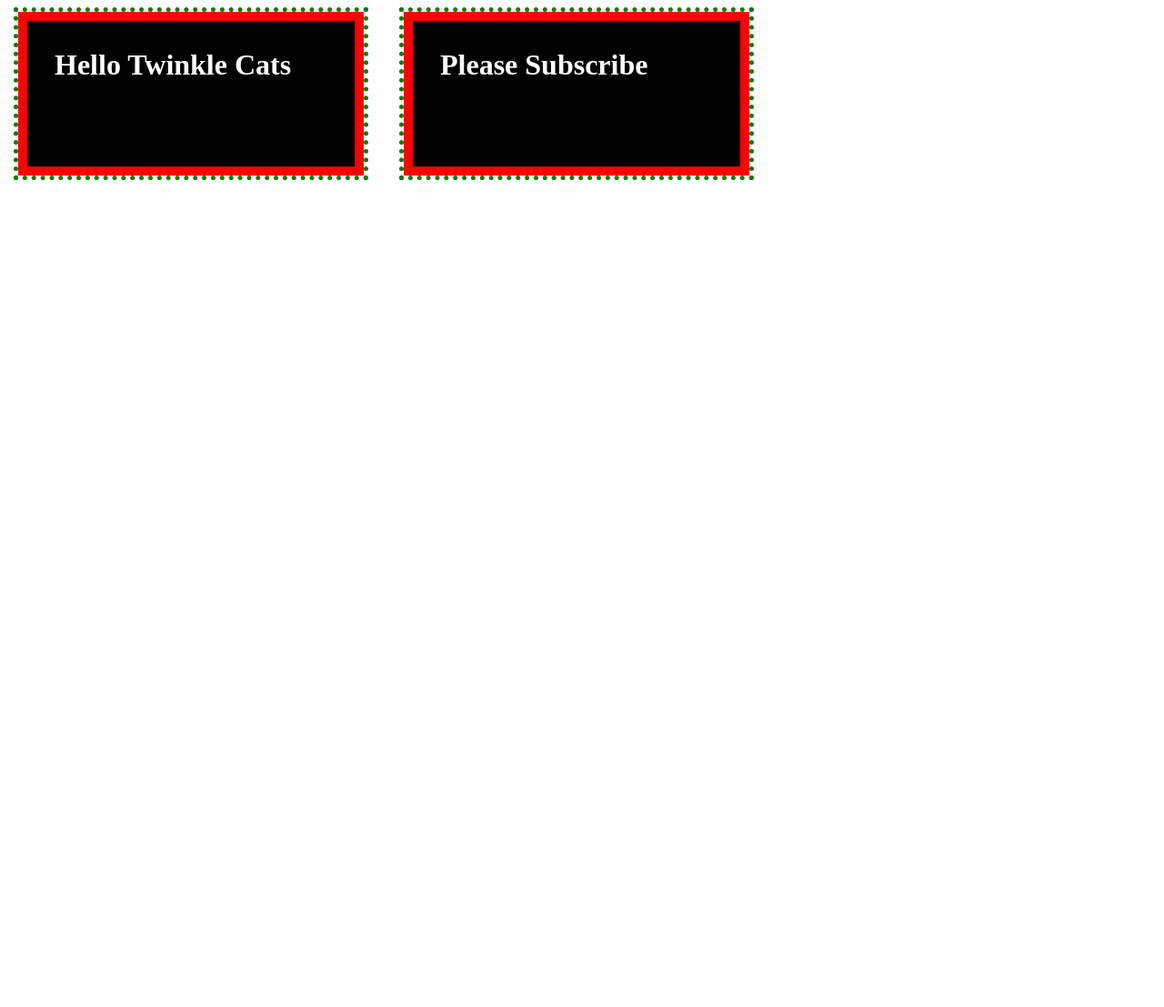
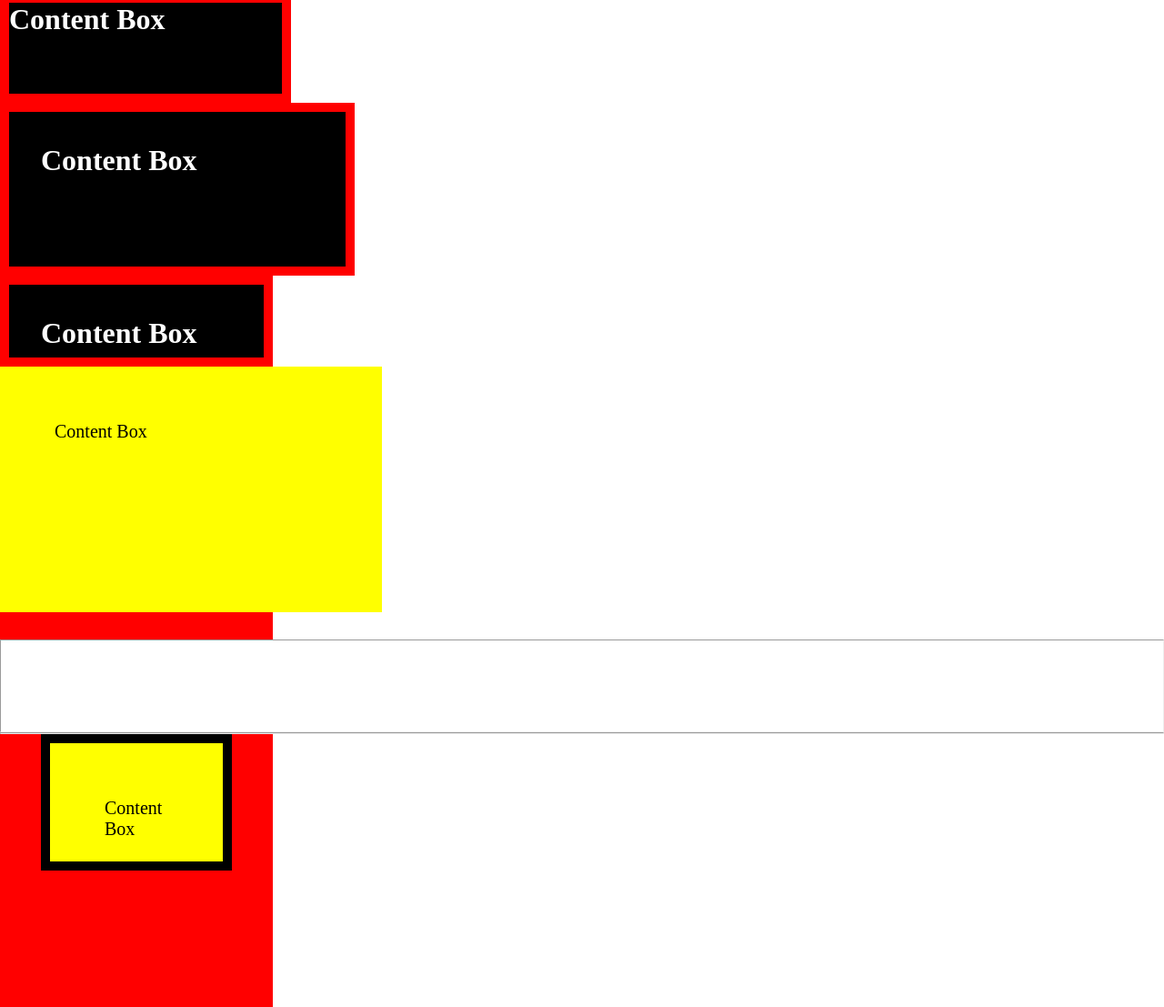
Before and after one commit to Sakif-Hridoy/CSS3-CSS4-Complex-Parts, a plain HTML site: page index.html in a window 1280 px wide. Shown: the part 7-1114 px from the top of the page at 91% size. Before the commit the page ends 800 px from the top, so only its background shows below. Drawn offline with Linux system fonts and the light colour scheme.

Commit message:
Difference of Box Model when any padding is adding and Features of border-box content-box property

```diff
--- a/CSS Rules and Complex Parts.css
+++ b/CSS Rules and Complex Parts.css
@@ -8,4 +8,6 @@
 
 **Giving Padding to a container,the conatiner's default dimension will change,so if the original dimension need to maintain after giving the padding,there should appy a rules & the rules is at first check the amount of padding and multiply the amount by 2 and minus the doubled amount unit from the default width
 
+**To keep original width of a box content,a property is must be used that is box-sizing:border box
+
 */
--- a/index.html
+++ b/index.html
@@ -8,11 +8,35 @@
     <link rel="stylesheet" href="style.css">
 </head>
 <body>
-    <div class="demo">
+    <!-- <div class="demo">
         <h1>Hello Twinkle Cats</h1>
     </div>
     <div class="demo">
         <h1>Please Subscribe</h1>
+    </div> -->
+
+    <div class="demo">
+        <h1>Content Box</h1>
     </div>
+    <div class="demo1">
+        <h1>Content Box</h1>
+    </div>
+    <div class="demo2">
+        <h1>Content Box</h1>
+    </div>
+
+    <div class="outer">
+        <div class="inner">
+            Content Box
+        </div>
+    </div>
+<hr class="space">
+<hr>
+    <div class="outer1">
+        <div class="inner1">
+            Content Box
+        </div>
+    </div>
+
 </body>
 </html>
--- a/style.css
+++ b/style.css
@@ -2,23 +2,101 @@
     margin: 0;
     padding: 0;
 }
+
+/*
+.demo{
+    /* width:300px;
+    height: 100px;
+    background: #000;
+    color: white;
+
+    padding: 30px; */
+    /*After giving 30px padding,the default width got increased!! */
+
+    /*Giving Padding to a container,the conatiner's default dimension will change,so if the original dimension need to maintain after giving the padding,there should apply a rules & the rules is at first check the amount of padding and multiply the amount by 2 and minus the doubled amount unit from the default width*/
+
+    /*So,here the padding is 30px. So, by the rules,30*2=60px,so,the width is width:240px;*/
+
+
+
+    /*
+    border: 10px solid red;
+    margin: 20px;
+    outline: 5px dotted green;
+    display:inline-block;
+
+
+} */
 
 .demo{
     width:300px;
     height: 100px;
     background: #000;
     color: white;
+    border: 10px solid red;
 
-    padding: 30px;
-    /*After giving 30px padding,the default width got increased!!
 
-    **Giving Padding to a container,the conatiner's default dimension will change,so if the original dimension need to maintain after giving the padding,there should appy a rules & the rules is at first check the amount of padding and multiply the amount by 2 and minus the doubled amount unit from the default width
+}
 
-    So,here the padding is 30px. So, by the rules,30*2=60px,so,the width is width:240px;
+.demo1{
+    width:300px;
+    height: 100px;
+    background: #000;
+    color: white;
+    padding: 35px;
+    border: 10px solid red;
 
-    */
+
+}
+
+/*To keep original width of a box content,a property is must be used that is box-sizing:border box*/
+.demo2{
+    box-sizing: border-box;
+    width:300px;
+    height: 100px;
+    background: #000;
+    color: white;
+    padding: 35px;
     border: 10px solid red;
-    margin: 20px;
-    outline: 5px dotted green;
-    display:inline-block;
 }
+
+.outer{
+    width: 300px;
+    height: 300px;
+    background: red;
+    font-size: 20px;
+}
+
+.inner{
+    width: 100%;
+    height: 50%;
+    background: yellow;
+    /* For giving padding and content-box property,the inner box is displaying outside of parent(outer) div */
+    padding: 20%;
+    font-size: 20px;
+    box-sizing: content-box;
+}
+
+/*Outer Problem Fixed*/
+.outer1{
+    width: 300px;
+    height: 300px;
+    background: red;
+    font-size: 20px;
+}
+
+.inner1{
+    width: 70%;
+    height: 50%;
+    background: yellow;
+    padding: 20%;
+    font-size: 20px;
+    box-sizing: border-box;
+    border: 10px solid black;
+    /*This margin property takes the content to the center*/
+    margin: 0 auto;
+}
+
+.space{
+    padding:50px
+}
```
